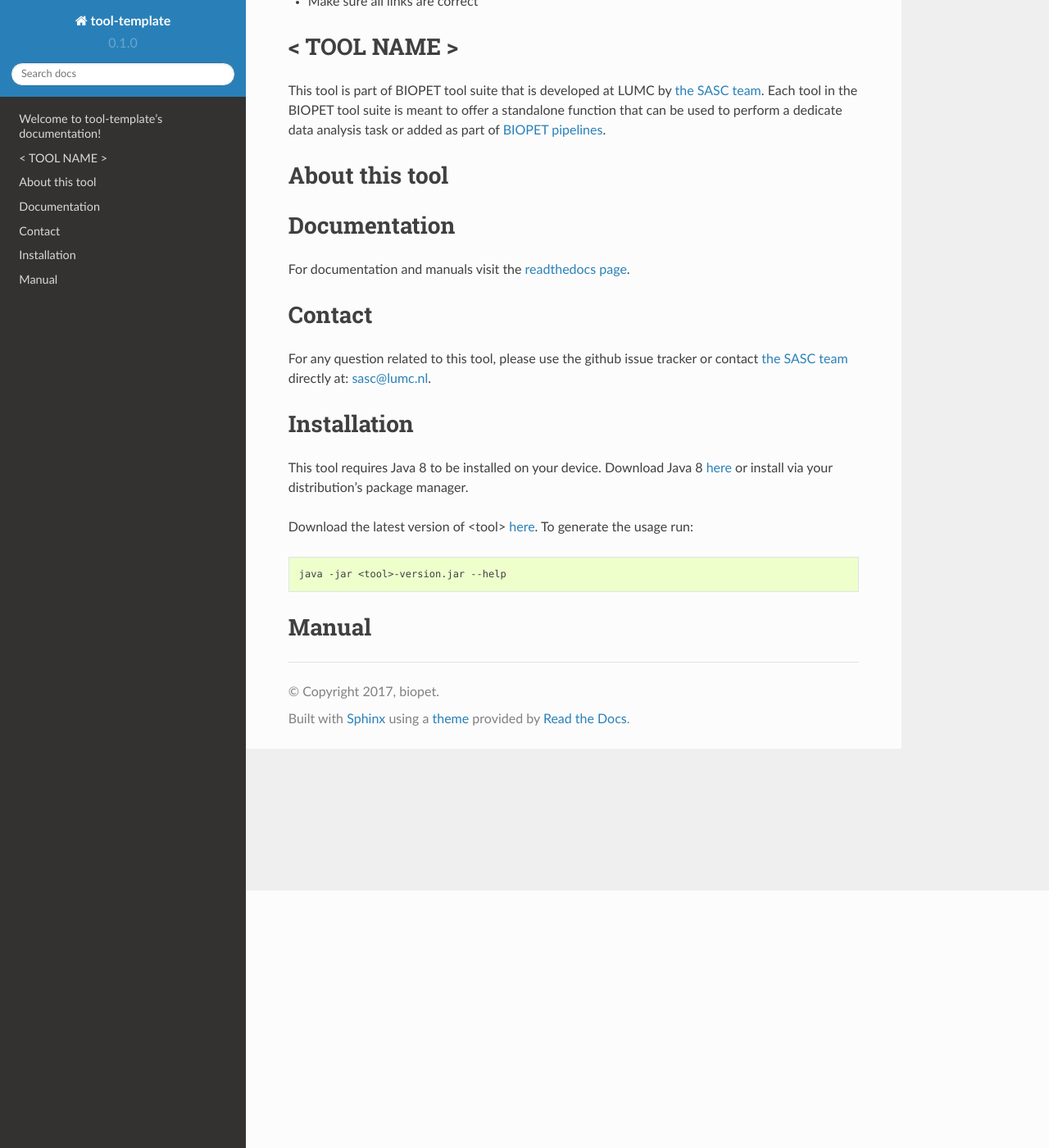
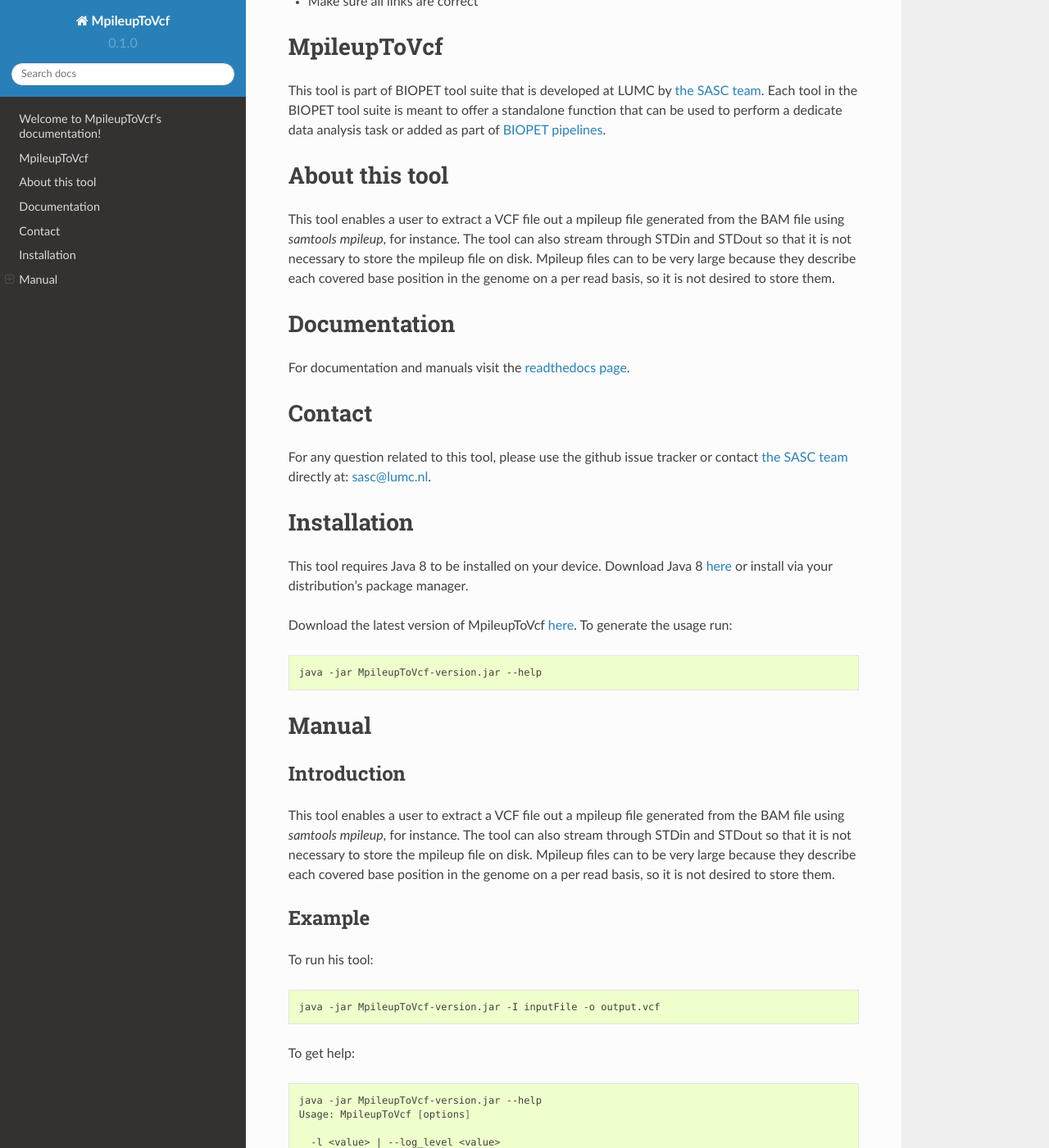
Before and after one commit to biopet/mpileuptovcf, a Sphinx documentation site: the page built from docs/index.rst, in a window 1280 px wide and 1400 px high, scrolled down 314 px. Shown: the whole window at 82% size. Built offline with Sphinx 7.4.7 and the Read the Docs theme 2.0.0, drawn with Linux system fonts in a browser that asks for light colours; some of the changed text lies outside the part shown.

Commit message:
documentation

````diff
--- a/README.md
+++ b/README.md
@@ -5,16 +5,19 @@
 - Update docs/installation.md
 - Make sure all links are correct
 
-#  < TOOL NAME >
+#  MpileupToVcf
 This tool is part of BIOPET tool suite that is developed at LUMC by [the SASC team](http://sasc.lumc.nl/).
 Each tool in the BIOPET tool suite is meant to offer a standalone function that can be used to perform a
 dedicate data analysis task or added as part of [BIOPET pipelines](http://biopet-docs.readthedocs.io/en/latest/).
 
 #  About this tool
-<Description of a tool>
+This tool enables a user to extract a VCF file out a mpileup file generated from the BAM file using *samtools mpileup*,
+for instance. The tool can also stream through STDin and STDout so that it is not necessary to store the mpileup file
+on disk. Mpileup files can to be very large because they describe each covered base position in the genome on a per
+read basis, so it is not desired to store them.
 
 #  Documentation
-For documentation and manuals visit the [readthedocs page](http://biopet-toolName.readthedocs.io/en/latest/).
+For documentation and manuals visit the [readthedocs page](http://biopet-MpileupToVcf.readthedocs.io/en/latest/).
 
 
 #  Contact
--- a/docs/INSTALLATION.md
+++ b/docs/INSTALLATION.md
@@ -3,8 +3,8 @@
 [here](http://www.oracle.com/technetwork/java/javase/downloads/jre8-downloads-2133155.html)
 or install via your distribution's package manager.
 
-Download the latest version of <tool> [here](https://github.com/biopet/INSERTTOOLNAMEHERE/releases/).
+Download the latest version of MpileupToVcf [here](https://github.com/biopet/MpileupToVcf/releases/).
 To generate the usage run:
 ```bash
-java -jar <tool>-version.jar --help
+java -jar MpileupToVcf-version.jar --help
 ```
--- a/docs/MANUAL.md
+++ b/docs/MANUAL.md
@@ -1,3 +1,42 @@
 # Manual
 
-<Elaborate usage description>
+## Introduction
+This tool enables a user to extract a VCF file out a mpileup file generated from the BAM file using *samtools mpileup*,
+for instance. The tool can also stream through STDin and STDout so that it is not necessary to store the mpileup file
+on disk. Mpileup files can to be very large because they describe each covered base position in the genome on a per
+read basis, so it is not desired to store them.
+
+## Example
+To run his tool:
+```bash
+java -jar MpileupToVcf-version.jar -I inputFile -o output.vcf
+```
+
+To get help:
+```bash
+java -jar MpileupToVcf-version.jar --help
+Usage: MpileupToVcf [options]
+
+  -l <value> | --log_level <value>
+        Log level
+  -h | --help
+        Print usage
+  -v | --version
+        Print version
+  -I <file> | --input <file>
+        input, default is stdin
+  -o <file> | --output <file>
+        out is a required file property
+  -s <value> | --sample <value>
+
+  --minDP <value>
+
+  --minAP <value>
+
+  --homoFraction <value>
+
+  --ploidy <value>
+```
+
+## Output
+A VCF file.
--- a/docs/conf.py
+++ b/docs/conf.py
@@ -49,7 +49,7 @@
 master_doc = 'index'
 
 # General information about the project.
-project = u'tool-template'
+project = u'MpileupToVcf'
 copyright = u'2017, biopet'
 author = u'biopet'
 
@@ -118,7 +118,7 @@
 # -- Options for HTMLHelp output ------------------------------------------
 
 # Output file base name for HTML help builder.
-htmlhelp_basename = 'tool-templatedoc'
+htmlhelp_basename = 'MpileupToVcfdoc'
 
 
 # -- Options for LaTeX output ---------------------------------------------
@@ -145,7 +145,7 @@
 # (source start file, target name, title,
 #  author, documentclass [howto, manual, or own class]).
 latex_documents = [
-    (master_doc, 'tool-template.tex', u'tool-template Documentation',
+    (master_doc, 'MpileupToVcf.tex', u'MpileupToVcf Documentation',
      u'biopet', 'manual'),
 ]
 
@@ -155,7 +155,7 @@
 # One entry per manual page. List of tuples
 # (source start file, name, description, authors, manual section).
 man_pages = [
-    (master_doc, 'tool-template', u'tool-template Documentation',
+    (master_doc, 'MpileupToVcf', u'MpileupToVcf Documentation',
      [author], 1)
 ]
 
@@ -166,7 +166,7 @@
 # (source start file, target name, title, author,
 #  dir menu entry, description, category)
 texinfo_documents = [
-    (master_doc, 'tool-template', u'tool-template Documentation',
-     author, 'tool-template', 'One line description of project.',
+    (master_doc, 'MpileupToVcf', u'MpileupToVcf Documentation',
+     author, 'MpileupToVcf', 'Extract a VCF file out of an Mpilup file.',
      'Miscellaneous'),
 ]
--- a/docs/index.rst
+++ b/docs/index.rst
@@ -1,9 +1,9 @@
-.. tool-template documentation master file, created by
+.. MpileupToVcf documentation master file, created by
    sphinx-quickstart on Thu Oct 12 09:56:27 2017.
    You can adapt this file completely to your liking, but it should at least
    contain the root `toctree` directive.
 
-Welcome to tool-template's documentation!
+Welcome to MpileupToVcf's documentation!
 =========================================
 
 .. mdinclude:: ../README.md
````
Also changed, not shown: 1 other file.
